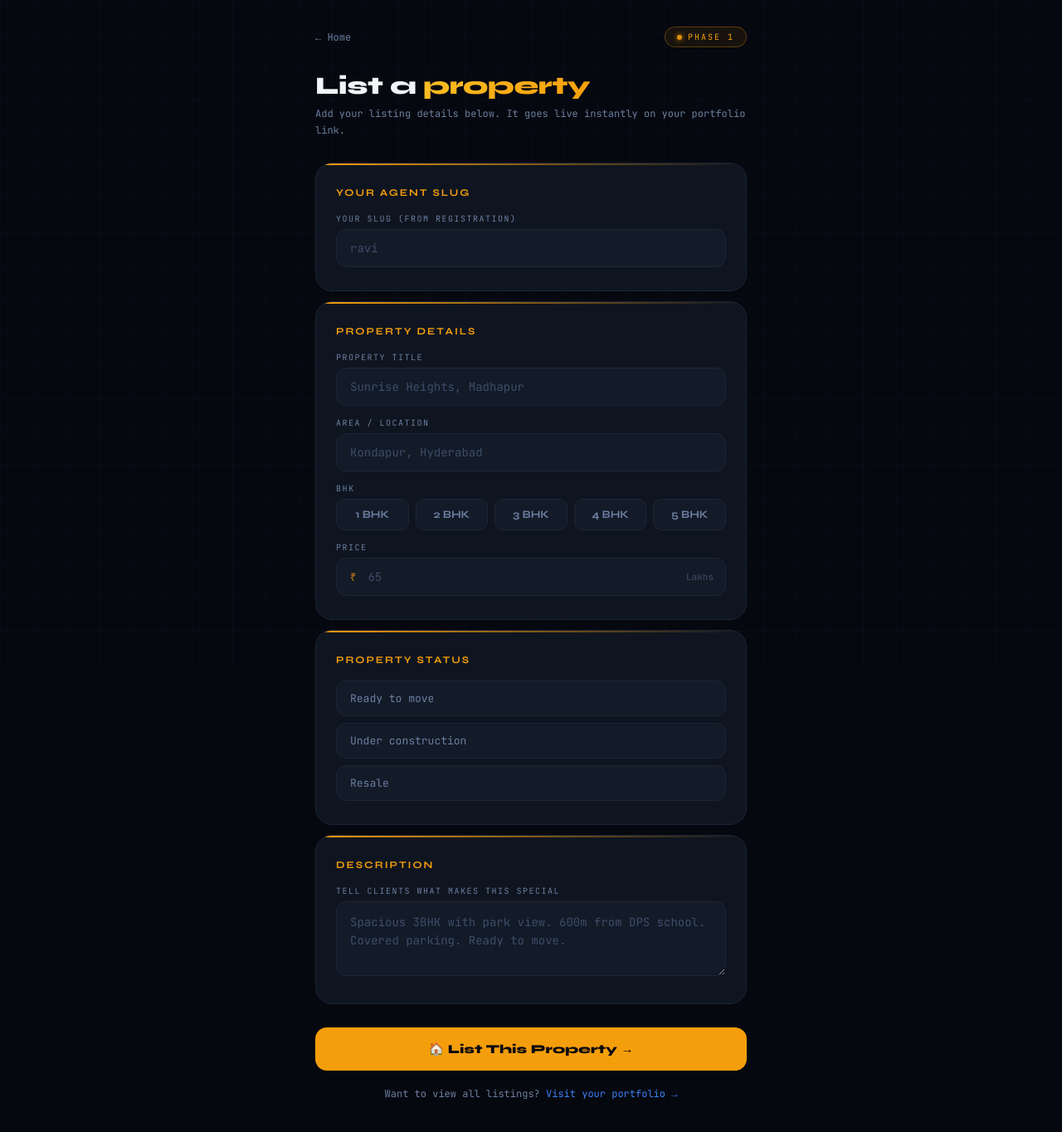
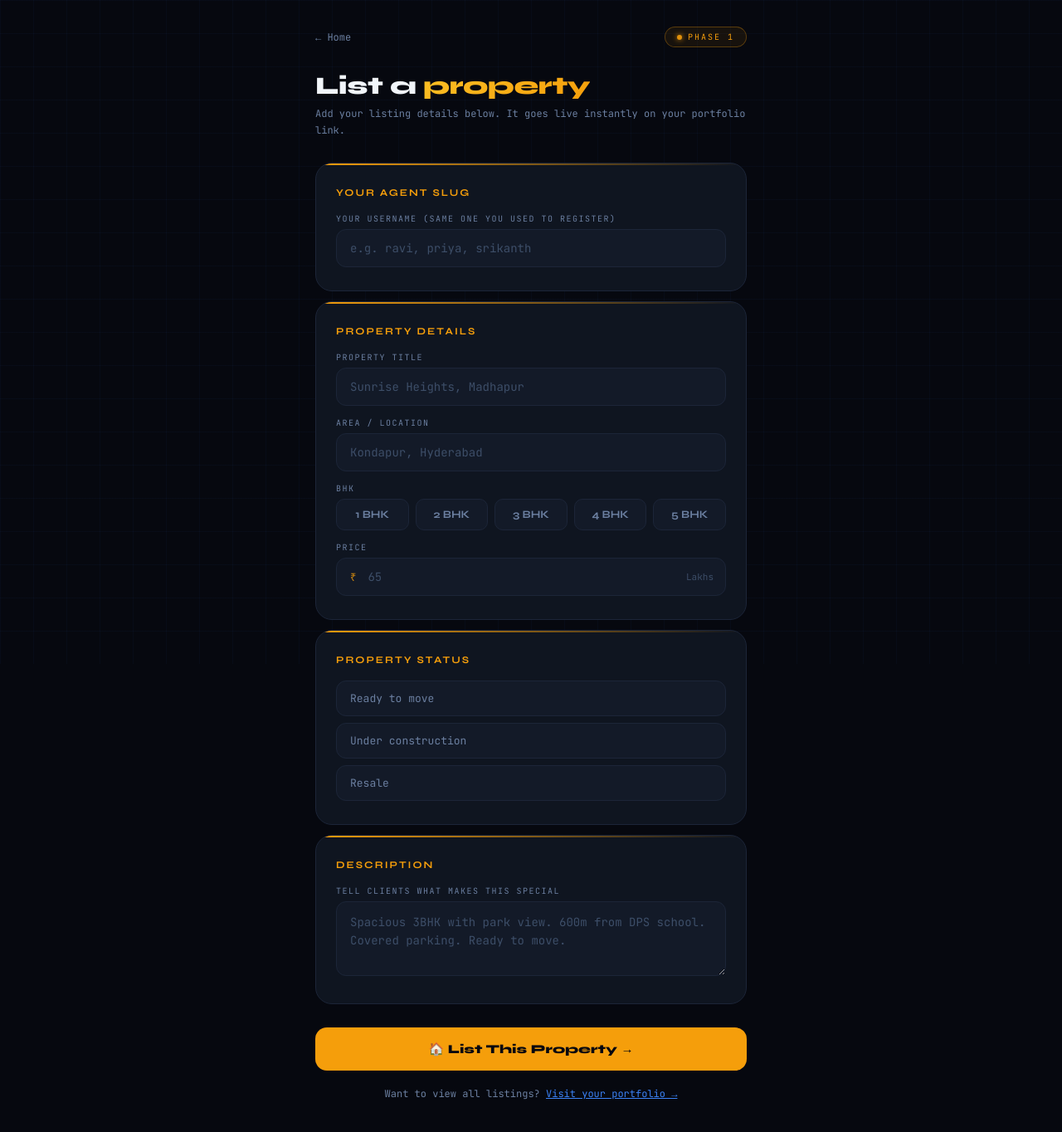
Before and after one commit to vedp9/kinetos-realestate, a Next.js app: page /upload in a window 1280 px wide. Shown: the top 1364 px of the page at 83% size. Built offline with nearby package versions, Linux system fonts and the light colour scheme; no server answers.

Commit message:
rename slug to username, popup on upload page when view portfolio clicked

```diff
--- a/app/dashboard/page.js
+++ b/app/dashboard/page.js
@@ -149,12 +149,12 @@ export default function Dashboard() {
         <div className="card">
           <div className="icon">📊</div>
           <h1 className="title">Agent <em>Dashboard</em></h1>
-          <p className="sub">Enter your slug to access your dashboard.</p>
+          <p className="sub">Enter your username to access your dashboard.</p>
           <form onSubmit={handleLogin}>
-            <label className="label">Your Slug</label>
+            <label className="label">Your Username</label>
             <input
               className="input"
-              placeholder="ravi"
+              placeholder="Enter your username"
               value={slug}
               onChange={e => setSlug(e.target.value)}
               required
--- a/app/register/page.js
+++ b/app/register/page.js
@@ -353,13 +353,13 @@ export default function RegisterPage() {
               inputMode="numeric"
             />
 
-            <label className="label">Your Unique Link</label>
+            <label className="label">Your Username</label>
             <div className="slug-wrap">
               <span className="slug-prefix">kinetos.in/agent/</span>
               <input
                 className="slug-input"
                 name="slug"
-                placeholder="ravi"
+                placeholder="e.g. ravi, priya, srikanth"
                 value={form.slug}
                 onChange={handleChange}
                 required
--- a/app/upload/page.js
+++ b/app/upload/page.js
@@ -384,11 +384,11 @@ export default function UploadPage() {
             {/* Card 1 — Agent */}
             <div className="card">
               <div className="card-title">Your Agent Slug</div>
-              <label className="label">Your slug (from registration)</label>
+              <label className="label">Your Username (same one you used to register)</label>
               <input
                 className="input"
                 name="agent_slug"
-                placeholder="ravi"
+                placeholder="e.g. ravi, priya, srikanth"
                 value={form.agent_slug}
                 onChange={handleChange}
                 required
@@ -499,9 +499,34 @@ export default function UploadPage() {
 
           <p className="add-more">
             Want to view all listings?{' '}
-            <a href={form.agent_slug ? `/agent/${form.agent_slug}` : '#'}>
+            <button
+              type="button"
+              onClick={() => {
+                if (!form.agent_slug.trim()) {
+                  alert('Please enter your username first so we know which portfolio to open.')
+                  return
+                }
+                const choice = window.confirm(
+                  'What would you like to do?\n\nClick OK → Go to your Portfolio\nClick Cancel → Stay here and add more properties'
+                )
+                if (choice) {
+                  window.open(`/agent/${form.agent_slug}`, '_blank')
+                }
+              }}
+              style={{
+                background: 'none',
+                border: 'none',
+                color: '#3b82f6',
+                fontSize: '12px',
+                fontFamily: 'JetBrains Mono, monospace',
+                cursor: 'pointer',
+                padding: 0,
+                textDecoration: 'underline',
+                WebkitTapHighlightColor: 'transparent',
+              }}
+            >
               Visit your portfolio →
-            </a>
+            </button>
           </p>
 
         </div>
```
